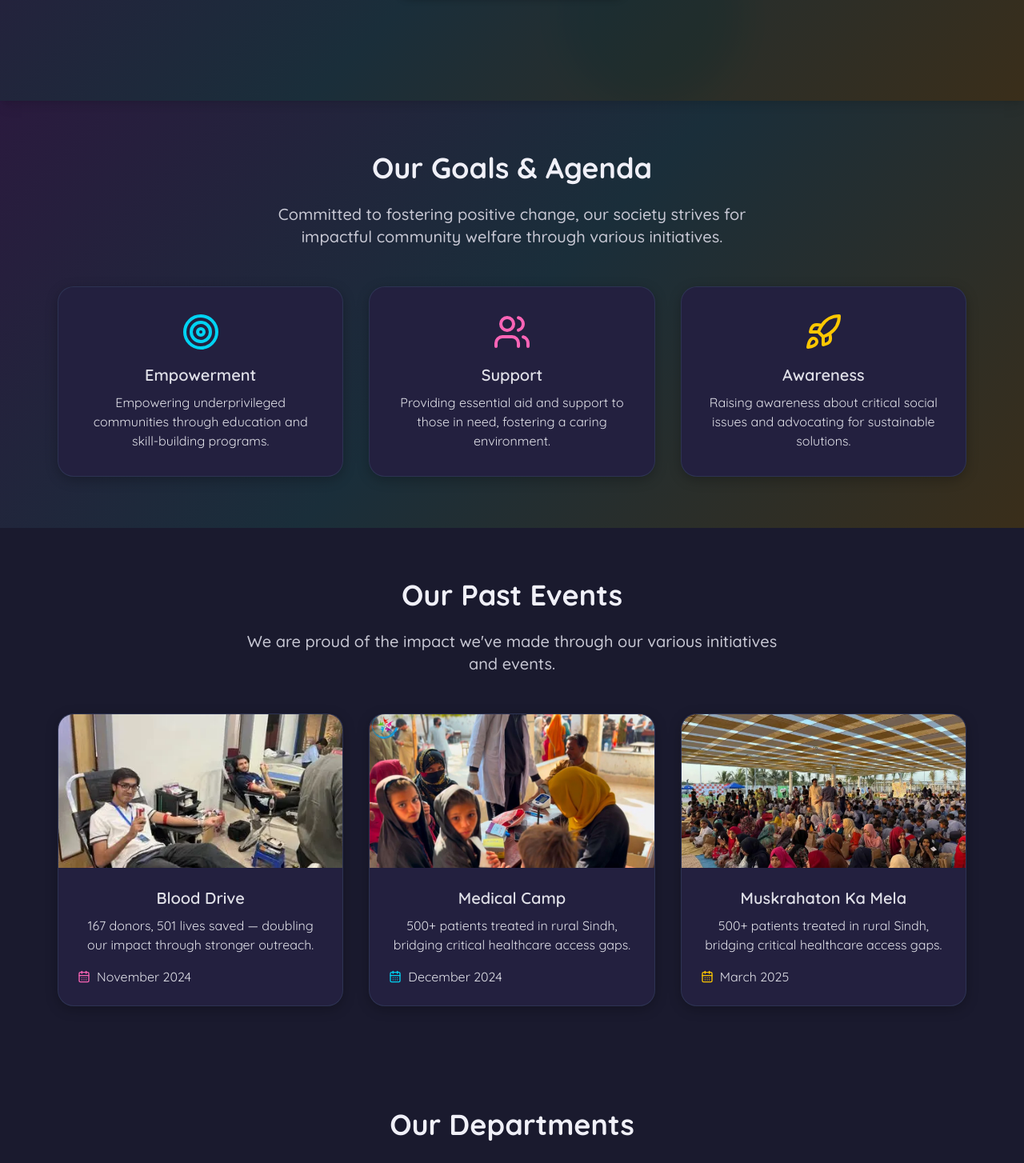
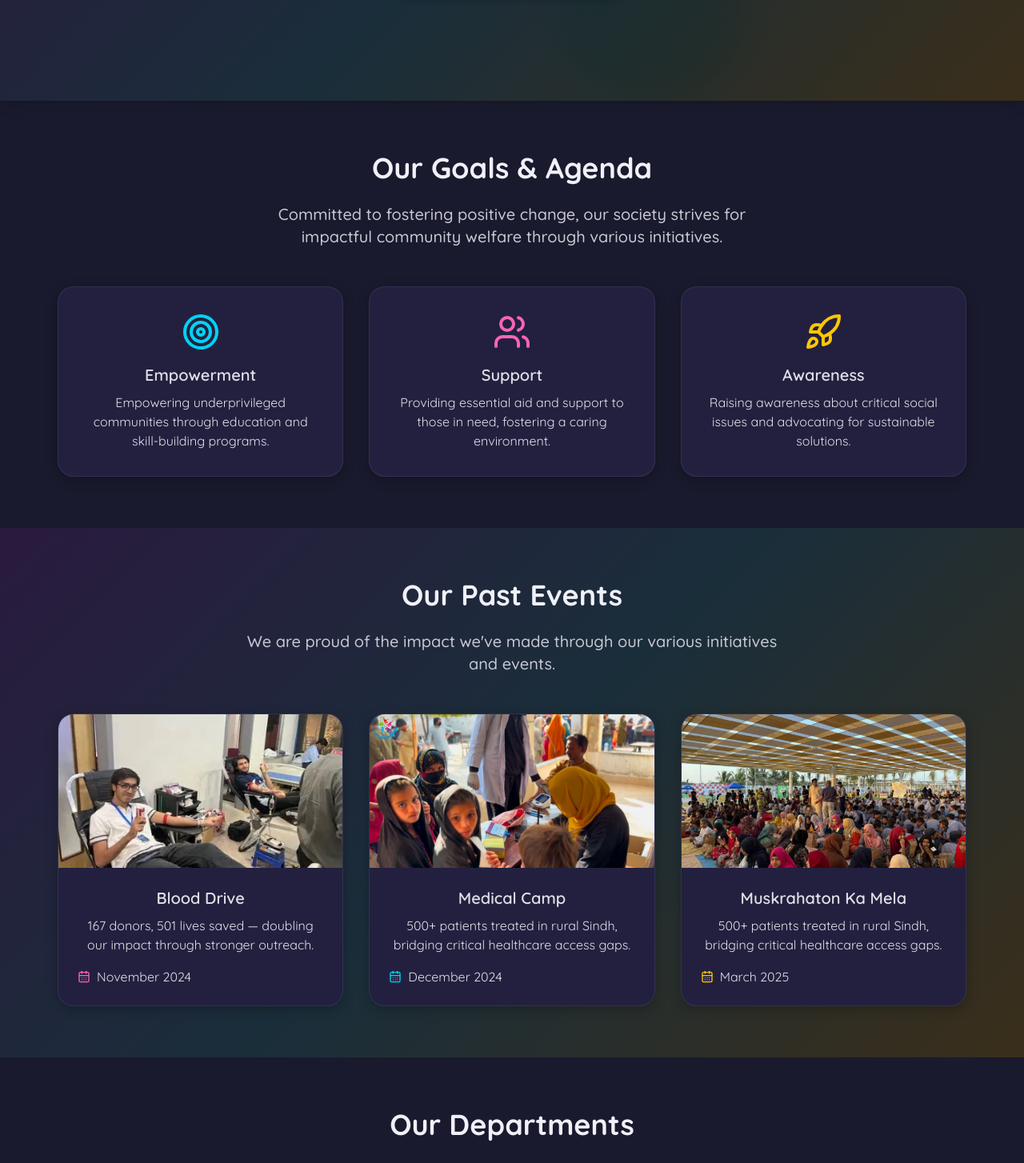
Before and after one commit to aabdu1lah/ibacws-frontend, a React (Vite) app: page / in a window 1280 px wide. Shown: the part 440-1894 px from the top of the page at 80% size. Built offline with nearby package versions, Linux system fonts and the light colour scheme.

Commit message:
updated gradients

```diff
--- a/src/App.jsx
+++ b/src/App.jsx
@@ -117,7 +117,7 @@ const App = () => {
     );
 
     const goalsSection = (
-        <section id="goals" className="section-padding bg-cute-gradient"> {/* Changed: Added bg-cute-gradient */}
+        <section id="goals" className="section-padding"> {/* Changed: Added bg-cute-gradient */}
             <div className="container mx-auto px-6 text-center">
                 <h2 className="heading-cute mb-6 animate-fadeIn text-2xl md:text-3xl">Our Goals &
                     Agenda</h2> {/* Responsive text size */}
@@ -153,7 +153,7 @@ const App = () => {
     );
 
     const pastEventsSection = (
-        <section id="past-events" className="section-padding">
+        <section id="past-events" className="section-padding bg-cute-gradient">
             <div className="container mx-auto px-6 text-center">
                 <h2 className="heading-cute mb-6 animate-fadeIn text-2xl md:text-3xl">Our Past Events</h2>
                 <p className="subheading-cute mb-12 max-w-2xl mx-auto text-base md:text-lg">
```
